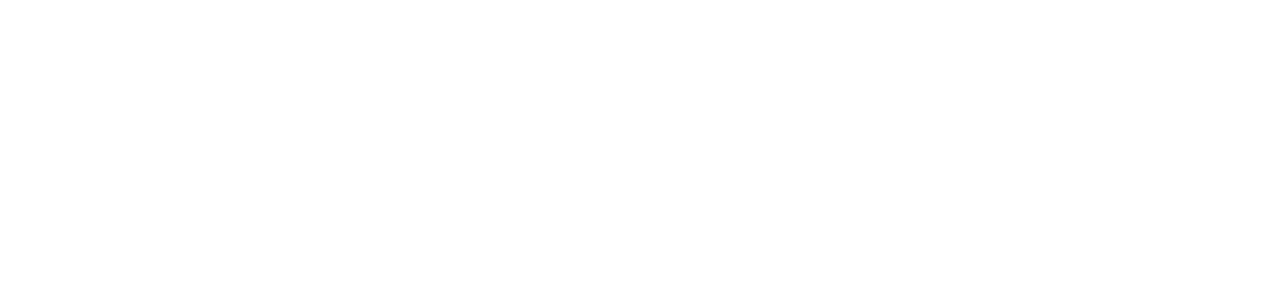
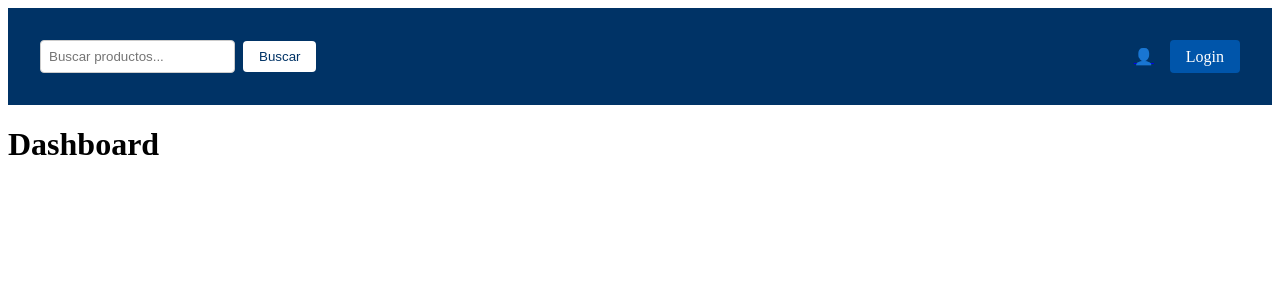
Before and after one commit to micaellodev/g3-progra, a React (Vite) app in the folder frontend/: page /checkout in a window 1280 px wide. Before the commit this address had no page. Shown: the top 300 px of the page. Built offline with nearby package versions, Linux system fonts and the light colour scheme.

Commit message:
Paginas nuevas
Agregue nuevas paginas jeje

```diff
--- a/frontend/src/constantes/Consts.jsx
+++ b/frontend/src/constantes/Consts.jsx
@@ -32,7 +32,7 @@
     stock: 0,
     precio: 23.0,
     imagen: '/half-life.jpg',
-  }
+  },
 ];
 
 export const usuarioP = {
@@ -53,6 +53,17 @@
     stock: 5,
     precio: 60.0,
     imagen: '/pokemon-firered.jpg',
+  },
+
+  {
+    id: 3,
+    nombre: 'Half-Life',
+    presentacion: 'Cartucho DS',
+    descripcion: 'Disparos en primera persona.',
+    categoria: 'Acción',
+    stock: 0,
+    precio: 23.0,
+    imagen: '/half-life.jpg',
   }
 ]
 
--- /dev/null
+++ b/frontend/src/pages/client/Checkout.jsx
@@ -0,0 +1,21 @@
+import React, { useState } from 'react';
+import TopBar from '../../components/TopBar/TopBar';
+
+export const Checkout = () => {
+    const [busqueda, setBusqueda] = useState('');
+
+    const handleSearch = (e) => {
+        e.preventDefault();
+        console.log('Buscando:', busqueda);
+    };
+
+    return (
+        <>
+            <TopBar handleSearch={handleSearch} busqueda={busqueda} setBusqueda={setBusqueda}/>
+
+            <h1>Dashboard</h1>
+        </>
+    );
+};
+
+export default Checkout;
--- /dev/null
+++ b/frontend/src/pages/client/MetodoDePago.jsx
@@ -0,0 +1,21 @@
+import React, { useState } from 'react';
+import TopBar from '../../components/TopBar/TopBar';
+
+export const MetodoDePago = () => {
+    const [busqueda, setBusqueda] = useState('');
+
+    const handleSearch = (e) => {
+        e.preventDefault();
+        console.log('Buscando:', busqueda);
+    };
+
+    return (
+        <>
+            <TopBar handleSearch={handleSearch} busqueda={busqueda} setBusqueda={setBusqueda}/>
+
+            <h1>Dashboard</h1>
+        </>
+    );
+};
+
+export default MetodoDePago;
--- /dev/null
+++ b/frontend/src/pages/client/OrdenCompletada.jsx
@@ -0,0 +1,21 @@
+import React, { useState } from 'react';
+import TopBar from '../../components/TopBar/TopBar';
+
+export const OrdenCompletada = () => {
+    const [busqueda, setBusqueda] = useState('');
+
+    const handleSearch = (e) => {
+        e.preventDefault();
+        console.log('Buscando:', busqueda);
+    };
+
+    return (
+        <>
+            <TopBar handleSearch={handleSearch} busqueda={busqueda} setBusqueda={setBusqueda}/>
+
+            <h1>Dashboard</h1>
+        </>
+    );
+};
+
+export default OrdenCompletada;
--- a/frontend/src/routes/App.jsx
+++ b/frontend/src/routes/App.jsx
@@ -7,7 +7,7 @@
 import Inicio from '../pages/client/inicio'; // Asegúrate de que esta ruta sea correcta
 import Register from '../pages/client/RegisterForm';
 import Perfil from '../pages/client/Perfil';
-import Carrito from '../pages/client/carrito';
+import Carrito from '../pages/client/Carrito';
 import Nosotros from '../pages/client/Nosotros';
 import CambioContra from '../pages/cliente-admin/CambioContra';
 import RecuperarContra from '../pages/cliente-admin/RecuperarContra';
@@ -19,6 +19,10 @@
 import AgregarCategoria from '../pages/admin/AgregarCategorias';
 import ListaCategoria from '../pages/admin/ListaCategorias';
 import Cambio from '../pages/client/Cambio';
+import Checkout from '../pages/client/Checkout';
+import MetodoDePago from '../pages/client/MetodoDePago';
+import OrdenCompletada from '../pages/client/OrdenCompletada';
+
 
 function App() {
   const [currentUser, setCurrentUser] = useState(null);
@@ -65,6 +69,9 @@
         <Route path="/agregarcategoria"element={<AgregarCategoria />}/>
         <Route path="/listacategoria"  element={<ListaCategoria />} />
         <Route path="/cambio"          element={<Cambio handleLogin={handleLogin} />} />
+        <Route path="/checkout"        element={<Checkout />} />
+        <Route path="/metododepago"    element={<MetodoDePago />} />
+        <Route path="/ordencompletada" element={<OrdenCompletada />} />
       </Routes>
     </Router>
   );
```
Also changed, not shown: frontend/src/components/Check/ModalQR.jsx (added), frontend/src/components/Check/ModalTarjeta.jsx (added).
